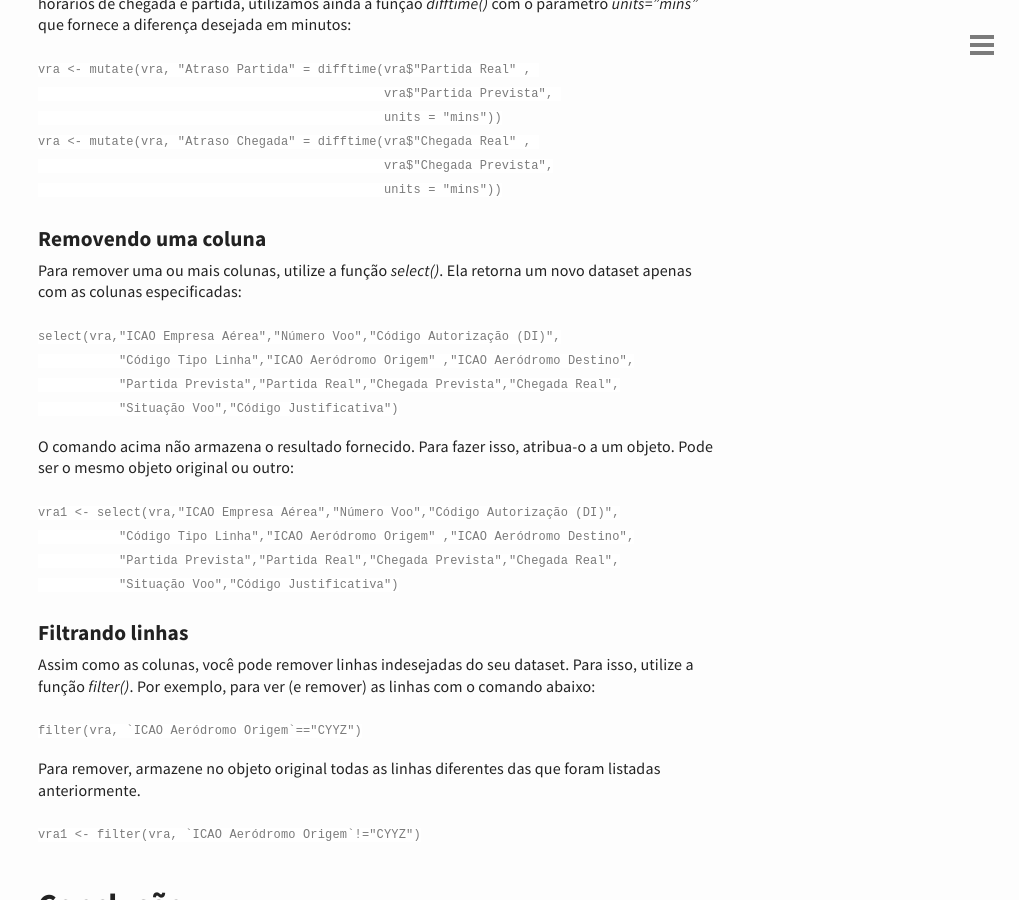
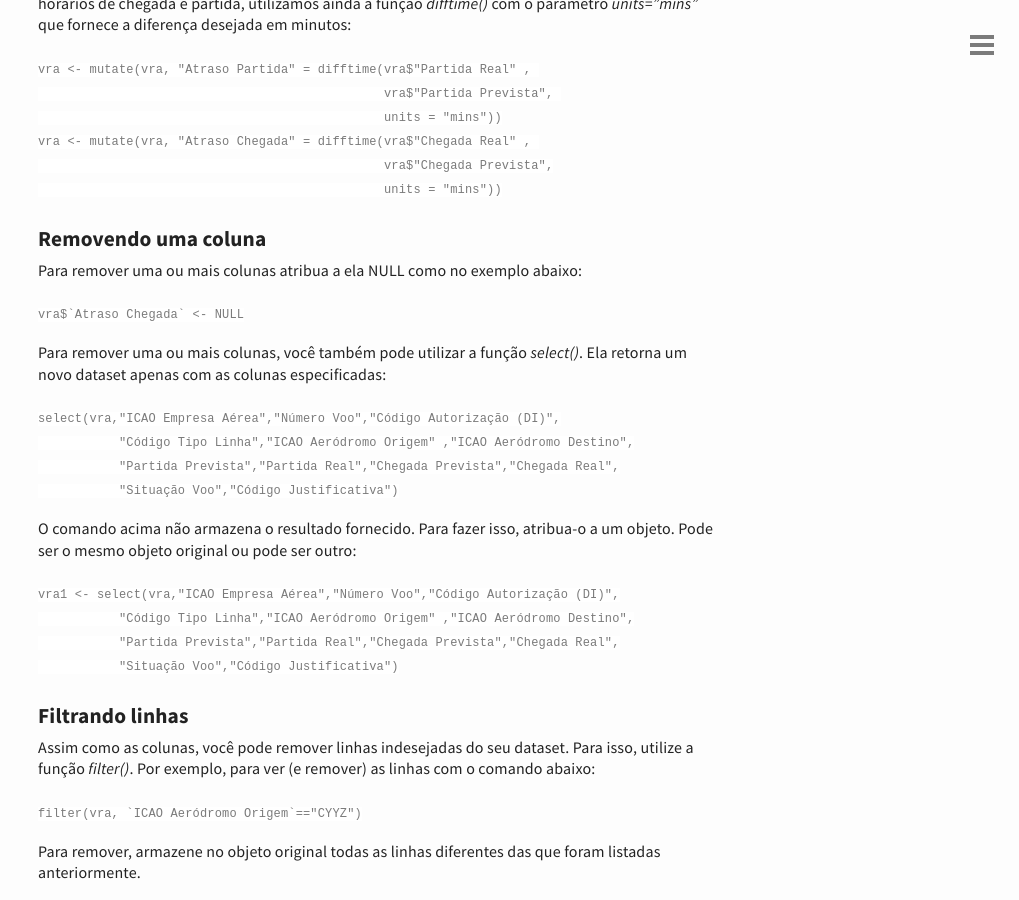
Before and after one commit to jcolares/jcolares.github.io, a Jekyll site: the page built from _posts/2018-07-31-data-wrangling.md, in a window 1280 px wide and 900 px high, scrolled down 7298 px. Shown: the whole window, without its empty margins (261-1280 px from the left). Built offline with Jekyll 4.4.1, drawn with Linux system fonts in a browser that asks for light colours.

Commit message:
Corrigido paragrafo Remoção de colunas

````diff
--- a/_posts/2018-07-31-data-wrangling.md
+++ b/_posts/2018-07-31-data-wrangling.md
@@ -251,14 +251,19 @@ vra <- mutate(vra, "Atraso Chegada" = difftime(vra$"Chegada Real" ,
                                                units = "mins"))
 ```
 ### Removendo uma coluna
-Para remover uma ou mais colunas, utilize a função *select()*. Ela retorna um novo dataset apenas com as colunas especificadas:
+Para remover uma ou mais colunas atribua a ela NULL como no exemplo abaixo:
+```
+vra$`Atraso Chegada` <- NULL
+```
+
+Para remover uma ou mais colunas, você também pode utilizar a função *select()*. Ela retorna um novo dataset apenas com as colunas especificadas:
 ```
 select(vra,"ICAO Empresa Aérea","Número Voo","Código Autorização (DI)",
            "Código Tipo Linha","ICAO Aeródromo Origem" ,"ICAO Aeródromo Destino",
            "Partida Prevista","Partida Real","Chegada Prevista","Chegada Real",
            "Situação Voo","Código Justificativa")
 ```
-O comando acima não armazena o resultado fornecido. Para fazer isso, atribua-o a um objeto. Pode ser o mesmo objeto original ou outro:
+O comando acima não armazena o resultado fornecido. Para fazer isso, atribua-o a um objeto. Pode ser o mesmo objeto original ou pode ser outro:
 ```
 vra1 <- select(vra,"ICAO Empresa Aérea","Número Voo","Código Autorização (DI)",
            "Código Tipo Linha","ICAO Aeródromo Origem" ,"ICAO Aeródromo Destino",
````
